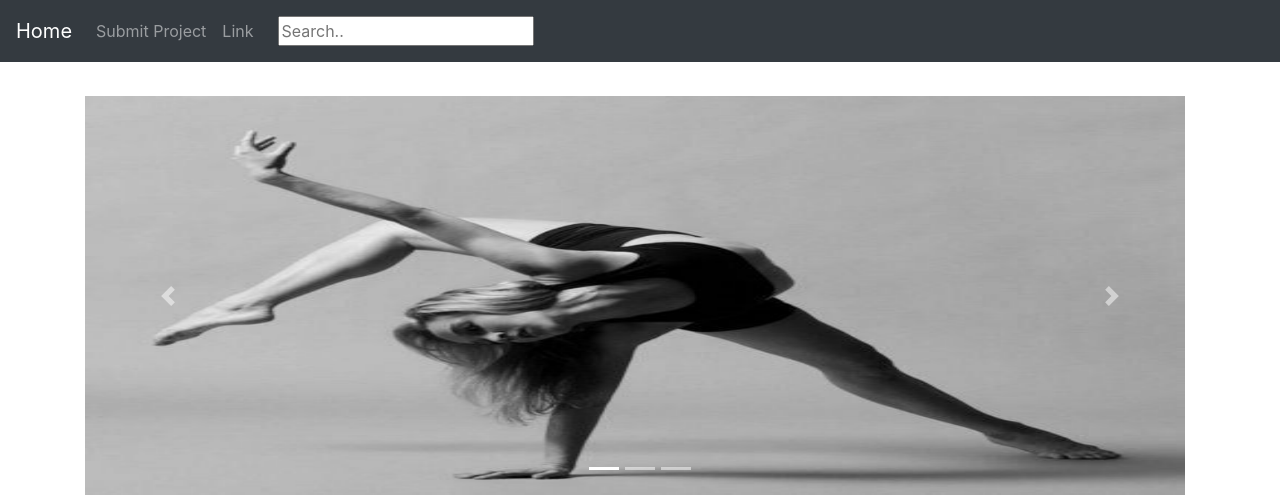
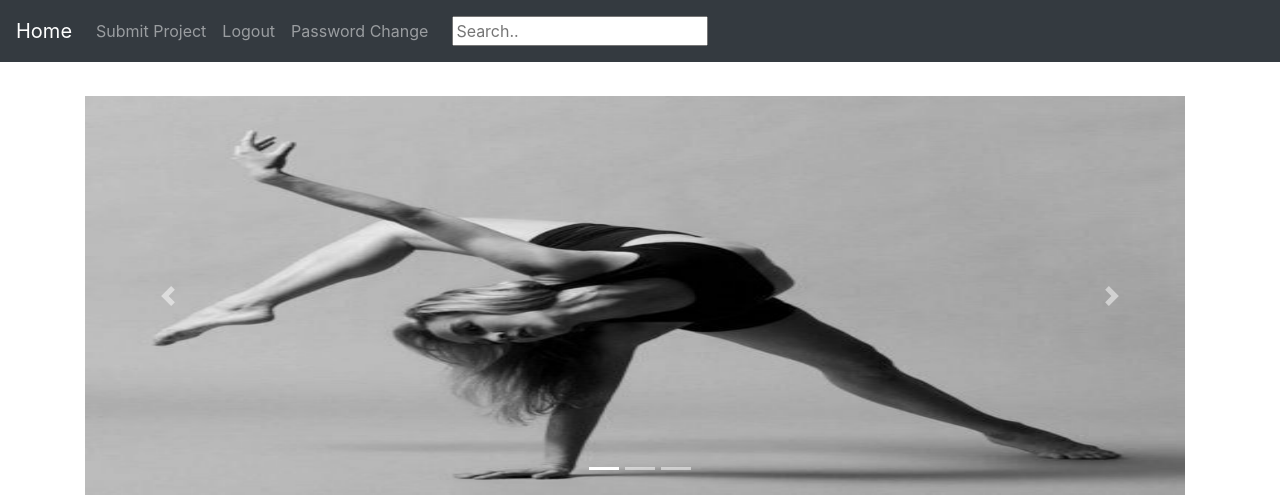
Before and after one commit to willen-gitonga/awards, a Django app: page / in a window 1280 px wide. Shown: the top 495 px of the page. Run offline with Django 3.2, Linux system fonts and the light colour scheme; the visitor is signed in with stand-in values (Sample User, id 1); data that the repository does not hold is empty; some libraries are stand-ins or nearby versions.

Commit message:
updated navabar

```diff
--- a/awardapp/templates/index.html
+++ b/awardapp/templates/index.html
@@ -55,7 +55,7 @@
 </div>
 <h5 style="color:black;">Project name:{{project.project_name}}</h5>
  <h5 style="color:black;">{{project.project_url}}</h5>
- <a href="">{{project.project_url}}</a>
+ <a href="{{project.project_url}}">{{project.project_url}}</a>
 </div>
 
 
--- a/awardapp/templates/navbar.html
+++ b/awardapp/templates/navbar.html
@@ -15,7 +15,10 @@
                 <a class="nav-link" href="{%url 'upload'%}">Submit Project</a>
             </li>
             <li class="nav-item">
-                <a class="nav-link" href="#">Link</a>
+                <a class="nav-link" href="/logout">Logout</a>
+            </li>
+            <li class="nav-item">
+                <a class="nav-link" href="/accounts/password/change">Password Change</a>
             </li>
         </ul>
         <div class="navbar navbar-toggleable-md navbar-light bg-faded">
@@ -23,6 +26,11 @@
                 <input type="text" name="search" placeholder="Search.." id="input">
             </form>
         </div>
+        {%else%}
+        <li class="nav-item">
+            <a class="nav-link" href="/accounts/login">Password Change</a>
+        </li>
+
         {%endif%}
 
     </nav>
```
